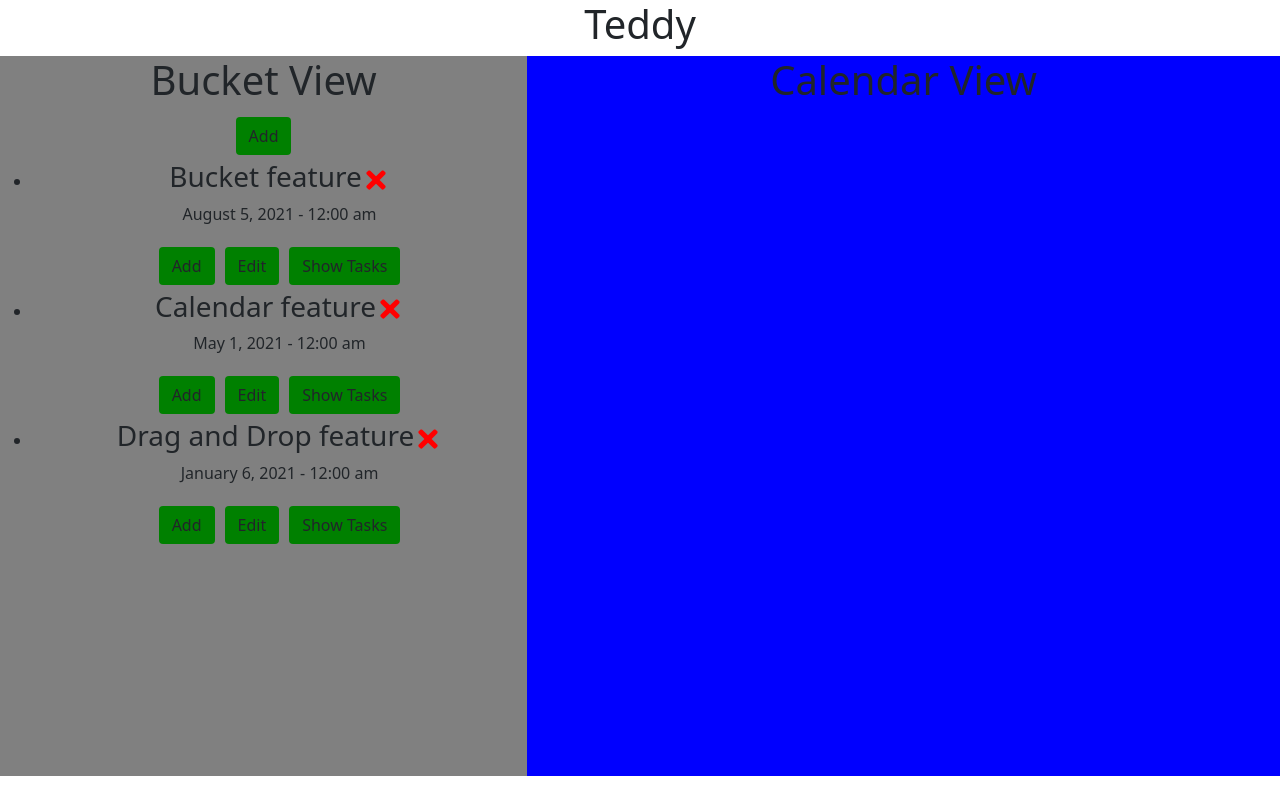
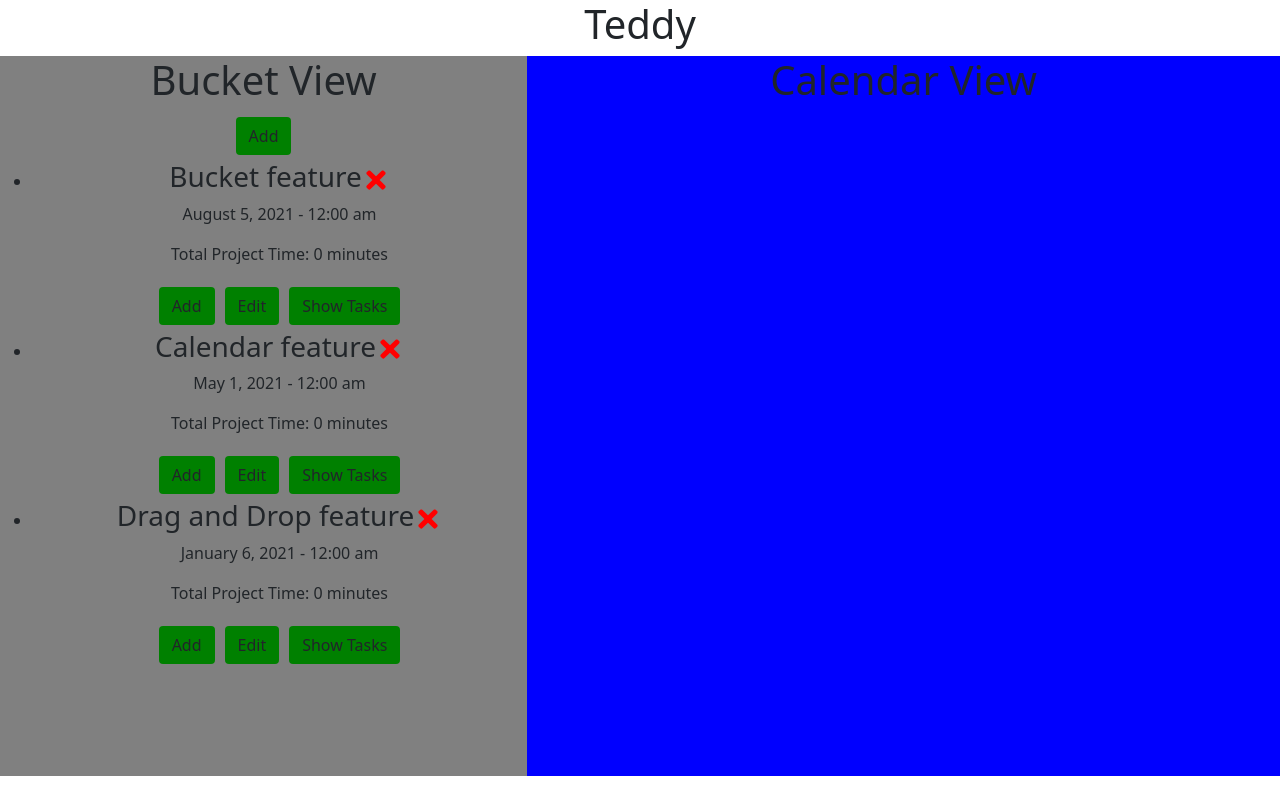
Before and after one commit to yashas-salankimatt/Teddy, a React (Create React App) app in the folder teddy/: page / in a window 1280 px wide. Built offline with nearby package versions, Linux system fonts and the light colour scheme.

Commit message:
Summing of Minutes across Projects and Tasks
Lmao

```diff
--- a/teddy/src/components/AddSubtask.jsx
+++ b/teddy/src/components/AddSubtask.jsx
@@ -15,7 +15,7 @@ const AddSubtask = ({ onAdd }) => {
         onAdd( {name, minutes} )
 
         setName('')
-        setMinutes('')
+        setMinutes(0)
     }
 
     return (
--- a/teddy/src/components/AddTask.jsx
+++ b/teddy/src/components/AddTask.jsx
@@ -20,7 +20,9 @@ const AddTask = ({ onAdd }) => {
             return
         }
 
-        onAdd( {name, dueDate} )
+        let minutes = 0
+
+        onAdd( {name, dueDate, minutes} )
 
         setName('')
         setDueDate(new Date())
--- a/teddy/src/components/EditSubtask.jsx
+++ b/teddy/src/components/EditSubtask.jsx
@@ -3,6 +3,7 @@ import { useState } from 'react'
 const EditSubtask = ({ onEdit, subtask }) => {
     const [name, setName] = useState(subtask.name)
     const [minutes, setMinutes] = useState(subtask.minutes)
+    const oldMinutes = subtask.minutes
 
     const onSubmit = (e) => {
         e.preventDefault()
@@ -13,10 +14,10 @@ const EditSubtask = ({ onEdit, subtask }) => {
         }
 
         let id = subtask.id
-        onEdit( {id, name, minutes} )
+        onEdit( {id, name, minutes}, oldMinutes )
 
         setName('')
-        setMinutes('')
+        setMinutes(0)
     }
 
     return (
--- a/teddy/src/components/EditTask.jsx
+++ b/teddy/src/components/EditTask.jsx
@@ -21,8 +21,9 @@ const EditTask = ({ onEdit, task }) => {
         }
 
         let id = task.id
+        let minutes = task.minutes
 
-        onEdit( { id, name, dueDate} )
+        onEdit( { id, name, dueDate, minutes} )
 
         setName('')
         setDueDate(new Date())
--- a/teddy/src/components/Project.jsx
+++ b/teddy/src/components/Project.jsx
@@ -7,22 +7,25 @@ import Tasks from './Tasks'
 import EditProject from './EditProject'
 import moment from 'moment';
 
-function Project({project, onDelete, onEdit}){
+function Project({project, onDelete, onEdit, updateMinutes}){
     const [tasks, setTasks] = useState([
         {
             id: '0',
             name: 'First Part',
-            dueDate: new Date("8/20/2021")
+            dueDate: new Date("8/20/2021"),
+            minutes: 0,
         },
         {
             id: '1',
             name: 'Second Part',
-            dueDate: new Date("5/10/2021")
+            dueDate: new Date("5/10/2021"),
+            minutes: 0,
         },
         {
             id: '2',
             name: 'Third Part',
-            dueDate: new Date("1/2/2021")
+            dueDate: new Date("1/2/2021"),
+            minutes: 0,
         },
     ])
 
@@ -42,7 +45,14 @@ function Project({project, onDelete, onEdit}){
     }
 
     const deleteTask = (id) => {
+        let name = project.name
+        let dueDate = project.dueDate
+        let minutes = +project.minutes - tasks.find(task => task.id === id).minutes
         setTasks(tasks.filter((task) => task.id !== id))
+        id = project.id
+        const newProject = {id, name, dueDate, minutes}
+        updateMinutes(newProject)
+
     }
 
     const editTask = (editTask) => {
@@ -51,6 +61,24 @@ function Project({project, onDelete, onEdit}){
                 return task
             } else {
                 return editTask
+            }
+        }, this))
+    }
+
+    const updateTaskMinutes = (newTask) => {
+        setTasks(tasks.map(function(task) {
+            if (task.id !== newTask.id){
+                console.log('here')
+                return task
+            } else {
+                console.log(newTask.minutes)
+                let id = project.id
+                let name = project.name
+                let dueDate = project.dueDate
+                let minutes = (+project.minutes - task.minutes) + +newTask.minutes
+                const newProject = {id, name, dueDate, minutes}
+                updateMinutes(newProject)
+                return newTask
             }
         }, this))
     }
@@ -65,6 +93,9 @@ function Project({project, onDelete, onEdit}){
                 <p>
                     {moment(project.dueDate).format('MMMM d, yyyy - h:mm a')}
                 </p>
+                <p>
+                    Total Project Time: {project.minutes} minutes
+                </p>
                 <Button color={showAddTask ? 'red' : 'green'} text={showAddTask ? 'Close' : 'Add'}
                     onClick={() => setShowAddTask(!showAddTask)}/>
                 {showAddTask && <AddTask onAdd = {addTask}/>}
@@ -76,7 +107,7 @@ function Project({project, onDelete, onEdit}){
                 <Button color={projectIsOpen ? 'red' : 'green'} text={projectIsOpen ? 'Close Tasks' : 'Show Tasks'}
                     onClick={toggleProject}/>
                 {
-                    projectIsOpen && (tasks.length>0 ? (<Tasks tasks = {tasks} onDelete={deleteTask} onEdit={editTask}/>) : ('No tasks to show'))
+                    projectIsOpen && (tasks.length>0 ? (<Tasks tasks = {tasks} onDelete={deleteTask} onEdit={editTask} updateMinutes={updateTaskMinutes}/>) : ('No tasks to show'))
                 }
 
 
--- a/teddy/src/components/Projects.jsx
+++ b/teddy/src/components/Projects.jsx
@@ -1,12 +1,12 @@
 import React from 'react'
 import Project from './Project'
 
-function Projects({projects, onDelete, onEdit}){
+function Projects({projects, onDelete, onEdit, updateMinutes}){
     return (
         <ul className='projects'>
             {
             projects.map((project) =>
-            <Project key={project.id} project={project} onDelete={onDelete} onEdit={onEdit}/>
+            <Project key={project.id} project={project} onDelete={onDelete} onEdit={onEdit} updateMinutes={updateMinutes}/>
             )}
         </ul>
     )
--- a/teddy/src/components/Task.jsx
+++ b/teddy/src/components/Task.jsx
@@ -7,24 +7,8 @@ import AddSubtask from './AddSubtask'
 import EditTask from './EditTask'
 import moment from 'moment';
 
-function Task({task, onDelete, onEdit}){
-    const [subtasks, setSubtasks] = useState([
-        {
-            id: '0',
-            name: 'First Subtask',
-            minutes: 30
-        },
-        {
-            id: '1',
-            name: 'Second Subtask',
-            minutes: 40
-        },
-        {
-            id: '2',
-            name: 'Third Subtask',
-            minutes: 50
-        },
-    ])
+function Task({task, onDelete, onEdit, updateMinutes}){
+    const [subtasks, setSubtasks] = useState([])
 
     const [showAddSubtask, setShowAddSubtask] = useState(false)
 
@@ -34,21 +18,40 @@ function Task({task, onDelete, onEdit}){
     const toggleTask = () => setTaskIsOpen(!taskIsOpen)
 
     const addSubtask = (subtask) => {
-        const id = Math.floor(Math.random() * 10000) + 1
+        console.log(task.id)
+        let id = Math.floor(Math.random() * 10000) + 1
         console.log(id)
         const newSubtask = {id, ...subtask}
         setSubtasks([...subtasks, newSubtask])
+        id = task.id
+        let name = task.name
+        let dueDate = task.dueDate
+        let minutes = +task.minutes + +subtask.minutes
+        const newTask = {id, name, dueDate, minutes}
+        updateMinutes(newTask)
     }
 
     const deleteSubtask = (id) => {
+        let name = task.name
+        let dueDate = task.dueDate
+        let minutes = +task.minutes - subtasks.find(subtask => subtask.id === id).minutes
         setSubtasks(subtasks.filter((subtask) => subtask.id !== id))
+        id = task.id
+        const newTask = {id, name, dueDate, minutes}
+        updateMinutes(newTask)
     }
 
-    const editSubtask = (editSubtask) => {
+    const editSubtask = (editSubtask, oldMinutes) => {
         setSubtasks(subtasks.map(function(subtask) {
             if (subtask.id !== editSubtask.id){
                 return subtask
             } else {
+                let id = task.id
+                let name = task.name
+                let dueDate = task.dueDate
+                let minutes = +(task.minutes - oldMinutes) + +editSubtask.minutes
+                const newTask = {id, name, dueDate, minutes}
+                updateMinutes(newTask)
                 return editSubtask
             }
         }, this))
@@ -63,6 +66,9 @@ function Task({task, onDelete, onEdit}){
                 </h3>
                 <p>
                     {moment(task.dueDate).format('MMMM d, yyyy - h:mm a')}
+                </p>
+                <p>
+                    Total Task Time: {task.minutes} minutes
                 </p>
                 <Button color={showAddSubtask ? 'red' : 'green'} text={showAddSubtask ? 'Close' : 'Add'}
                     onClick={() => setShowAddSubtask(!showAddSubtask)}/>
--- a/teddy/src/components/Tasks.jsx
+++ b/teddy/src/components/Tasks.jsx
@@ -1,12 +1,12 @@
 import React from 'react'
 import Task from './Task'
 
-function Tasks({tasks, onDelete, onEdit}){
+function Tasks({tasks, onDelete, onEdit, updateMinutes}){
     return (
         <ul className='tasks'>
             {
             tasks.map((task) =>
-            <Task key={task.id} task={task} onDelete={onDelete} onEdit={onEdit}/>
+            <Task key={task.id} task={task} onDelete={onDelete} onEdit={onEdit} updateMinutes={updateMinutes}/>
             )}
         </ul>
     )
--- a/teddy/src/components/bucketView.jsx
+++ b/teddy/src/components/bucketView.jsx
@@ -10,17 +10,20 @@ function BucketView(props) {
         {
             id: '0',
             name: 'Bucket feature',
-            dueDate: new Date("8/20/2021")
+            dueDate: new Date("8/20/2021"),
+            minutes: 0,
         },
         {
             id: '1',
             name: 'Calendar feature',
-            dueDate: new Date("5/10/2021")
+            dueDate: new Date("5/10/2021"),
+            minutes: 0,
         },
         {
             id: '2',
             name: 'Drag and Drop feature',
-            dueDate: new Date("1/2/2021")
+            dueDate: new Date("1/2/2021"),
+            minutes: 0,
         },
     ])
 
@@ -47,6 +50,18 @@ function BucketView(props) {
         }, this))
     }
 
+    const updateProjectMinutes = (newProject) => {
+        setProjects(projects.map(function(project) {
+            if (project.id !== newProject.id){
+                console.log('here')
+                return project
+            } else {
+                console.log(newProject.minutes)
+                return newProject
+            }
+        }, this))
+    }
+
     return (
 
         <div className='bucketView'>
@@ -56,7 +71,7 @@ function BucketView(props) {
             <div className='bucketScroll'>
                 {showAddProject && <AddProject onAdd = {addProject}/>}
                 {
-                projects.length>0 ? (<Projects projects = {projects} onDelete={deleteProject} onEdit={editProject}/>) : ('No projects to show')
+                projects.length>0 ? (<Projects projects = {projects} onDelete={deleteProject} onEdit={editProject} updateMinutes={updateProjectMinutes}/>) : ('No projects to show')
                 }
             </div>
 
```
